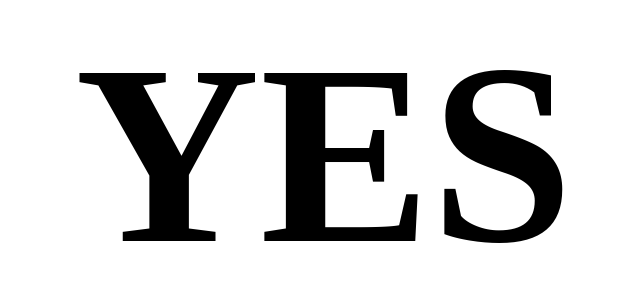
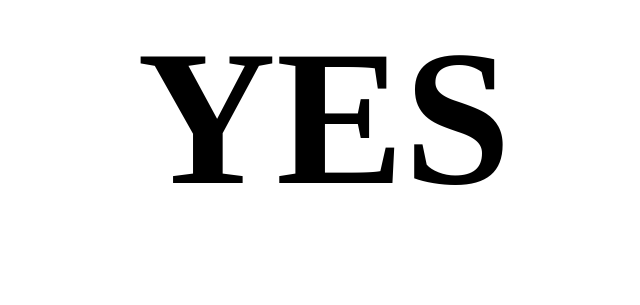
Before and after one commit to yuvipanda/werecomputersamistake.com, a plain HTML site: page index.html in a window 1280 px wide. Shown: the whole page, without its empty margins (316-956 px from the left). Drawn offline with Linux system fonts and the light colour scheme.

Commit message:
Update index.html

```diff
--- a/index.html
+++ b/index.html
@@ -7,7 +7,7 @@
     text-align: center
   }
   h1 {
-    font-size: 16em;
+    font-size: 12em;
     margin-bottom: 0px;
   }
 
```
